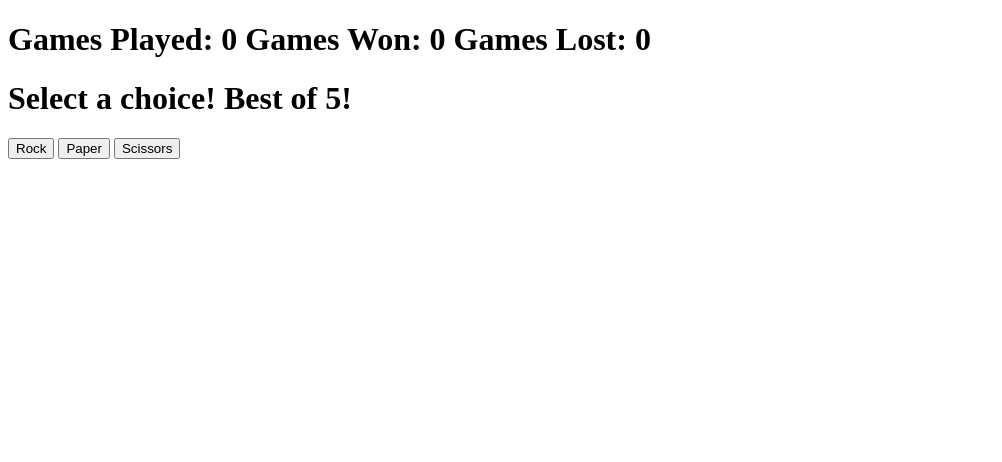
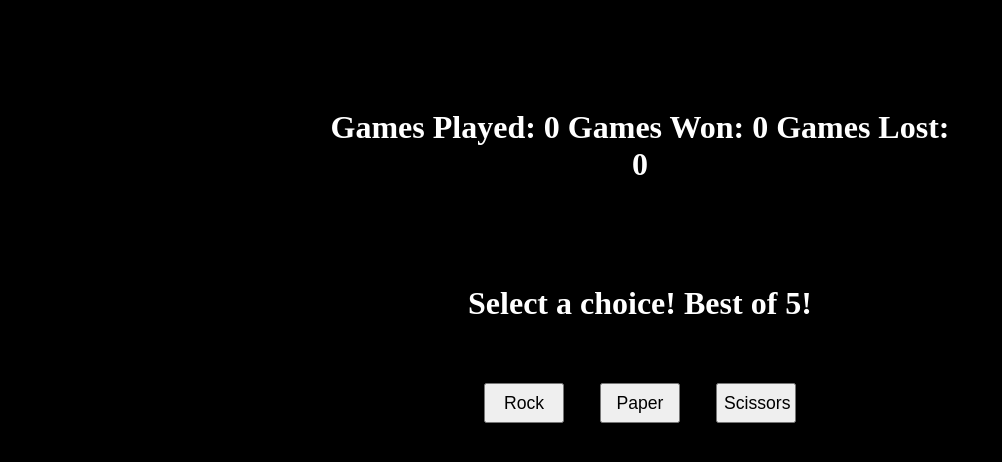
Before and after one commit to BtNoor/TOP_rockpaperscissors, a plain HTML site: page index.html in a window 1280 px wide. Shown: the whole page, without its empty margins (0-1002 px from the left). Drawn offline with Linux system fonts and the light colour scheme.

Commit message:
added rough styling

```diff
--- a/index.css
+++ b/index.css
@@ -0,0 +1,30 @@
+body {
+    background-color: black;
+    color: white;
+    text-align: center;
+}
+
+button {
+    width: 10vh;
+    height: 5vh;
+    font-size: 2.2vh;
+}
+
+.buttonContainer {
+    padding-top: 5vh;
+}
+
+.container {
+    padding-top: 10vh;
+    width: 50%;
+    margin: auto;
+}
+
+#result {
+    padding-top: 10vh;
+}
+
+#rock, #paper, #scissors {
+    margin-left: 2vh;
+    margin-right: 2vh;
+}
--- a/index.html
+++ b/index.html
@@ -2,6 +2,7 @@
 
 <head>
     <title>TOP Rock Paper Scissors</title>
+    <link rel="stylesheet" href="index.css">
 
 </head>
 
```
